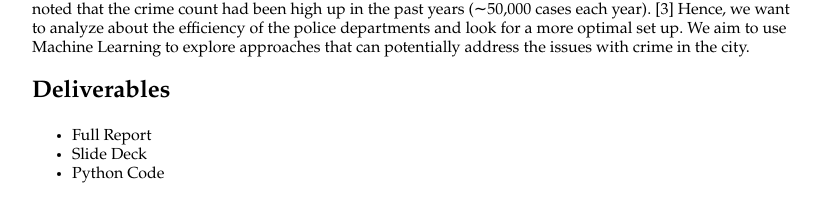
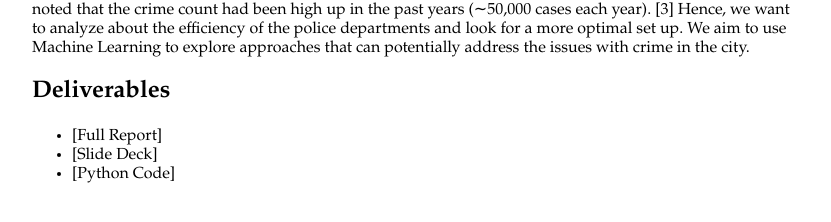
Before and after one commit to James-Guo-03/ML-F24-Project, a Jekyll site: the page built from index.md, in a window 1280 px wide. Shown: the part 417-639 px from the top of the page, without its empty margins (224-1055 px from the left). Built offline with Jekyll 4.4.1, drawn with Linux system fonts in a browser that asks for light colours.

Commit message:
added links

```diff
--- a/index.md
+++ b/index.md
@@ -18,6 +18,6 @@
 
 ## Deliverables
 
-- Full Report
-- Slide Deck
-- Python Code
+- [Full Report]
+- [Slide Deck]
+- [Python Code]
```
